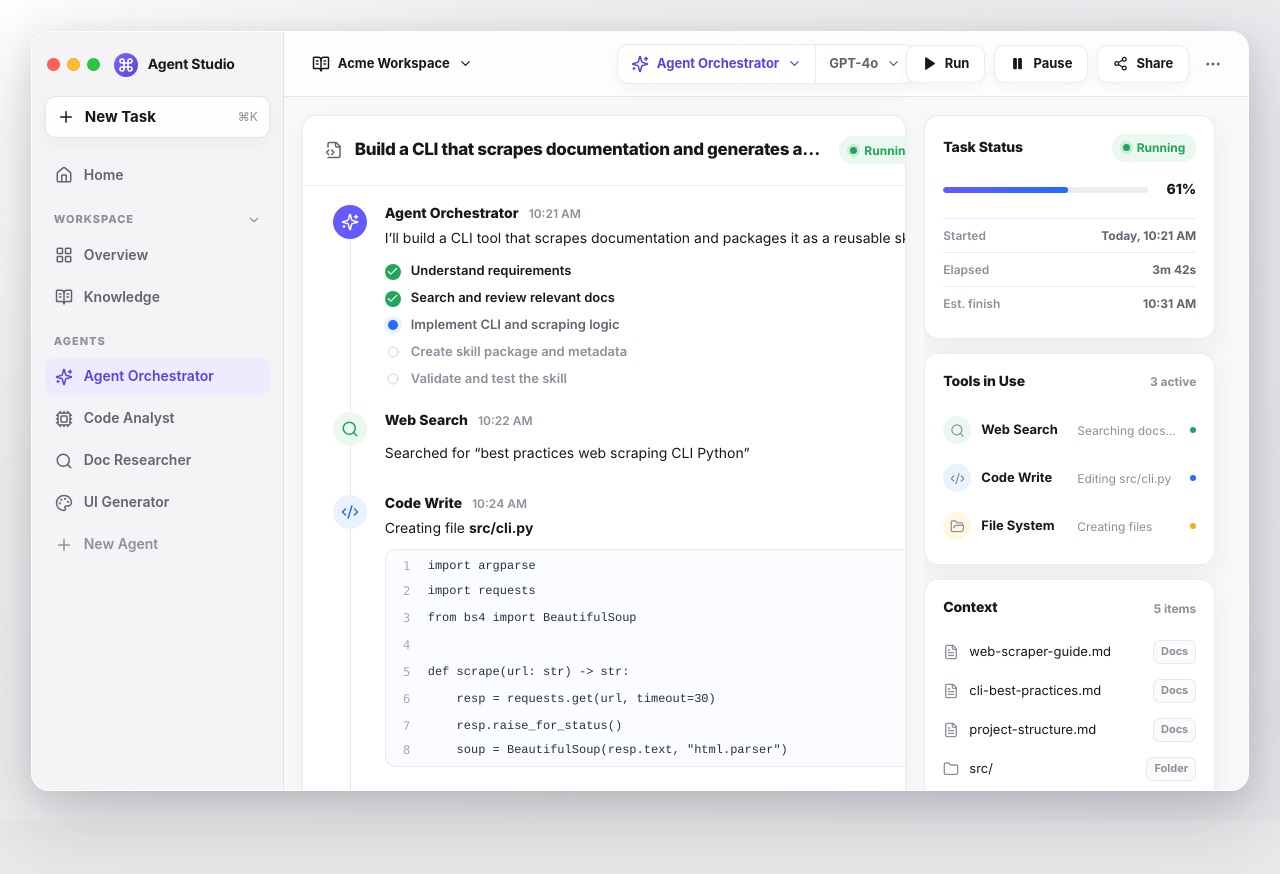
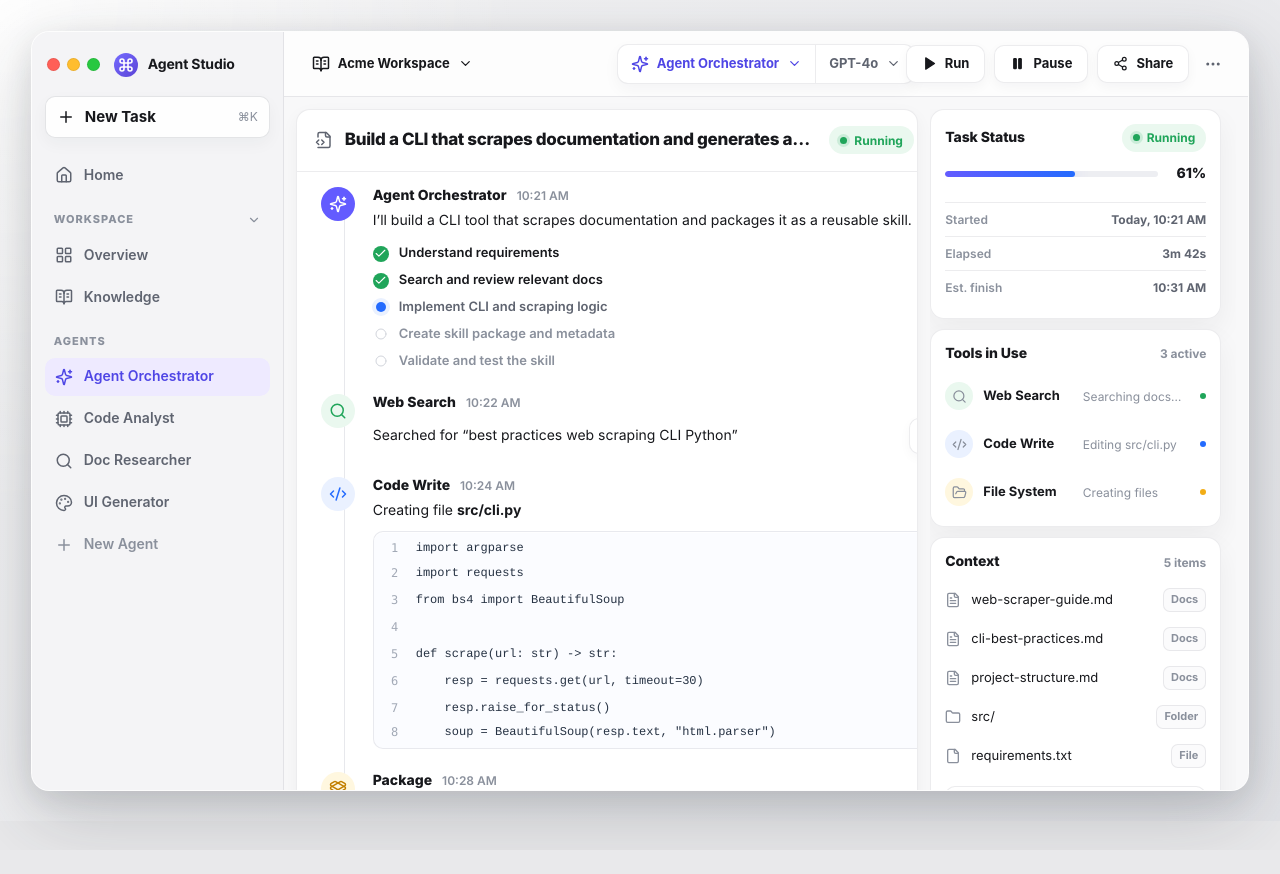
Before and after one commit to ForbiddenR/desktop-agent, a React (Vite) app: page / in a window 1280 px wide. After the commit the page ends 850 px from the top, so only its background shows below. Built offline with nearby package versions, Linux system fonts and the light colour scheme.

Commit message:
fix the ui problem

```diff
--- a/src/styles/components.css
+++ b/src/styles/components.css
@@ -760,7 +760,7 @@ html[data-platform='linux'] .topbar {
   width: 100%;
   min-height: 54px;
   max-height: 130px;
-  resize: vertical;
+  resize: none;
   display: block;
   padding: 15px 16px 5px;
   border: 0;
@@ -1074,6 +1074,44 @@ html[data-platform='linux'] .topbar {
   align-items: flex-start;
 }
 
+@media (max-height: 820px) {
+  .task-header {
+    min-height: 62px;
+    padding: 0 18px;
+  }
+
+  .timeline {
+    padding: 14px 24px 16px;
+  }
+
+  .composer {
+    margin: 0 14px 12px;
+  }
+
+  .logs-panel {
+    grid-template-rows: 38px minmax(0, 1fr);
+  }
+
+  .logs-panel__tab {
+    height: 38px;
+  }
+
+  .logs-panel__content {
+    padding: 7px 14px 10px;
+  }
+
+  .status-card,
+  .tools-card,
+  .context-card,
+  .steps-card {
+    padding: 14px;
+  }
+
+  .section-header {
+    margin-bottom: 12px;
+  }
+}
+
 @media (max-width: 1180px) {
   .right-rail .surface-card {
     min-height: 0;
--- a/src/styles/layout.css
+++ b/src/styles/layout.css
@@ -46,7 +46,7 @@
   min-width: 0;
   min-height: 0;
   display: grid;
-  grid-template-rows: auto minmax(260px, 1fr) auto 176px;
+  grid-template-rows: auto minmax(0, 1fr) auto minmax(120px, 176px);
   overflow: hidden;
   border: 1px solid var(--border-subtle);
   border-radius: var(--radius-card);
@@ -81,6 +81,21 @@ html[data-runtime='desktop'] .browser-frame {
   border: 0;
   border-radius: 0;
   box-shadow: none;
+}
+
+@media (max-height: 820px) {
+  .workspace-main {
+    gap: 12px;
+    padding: 12px;
+  }
+
+  .workspace-content {
+    grid-template-rows: auto minmax(0, 1fr) auto minmax(104px, 140px);
+  }
+
+  .right-rail {
+    gap: 10px;
+  }
 }
 
 @media (max-width: 1180px) {
```
